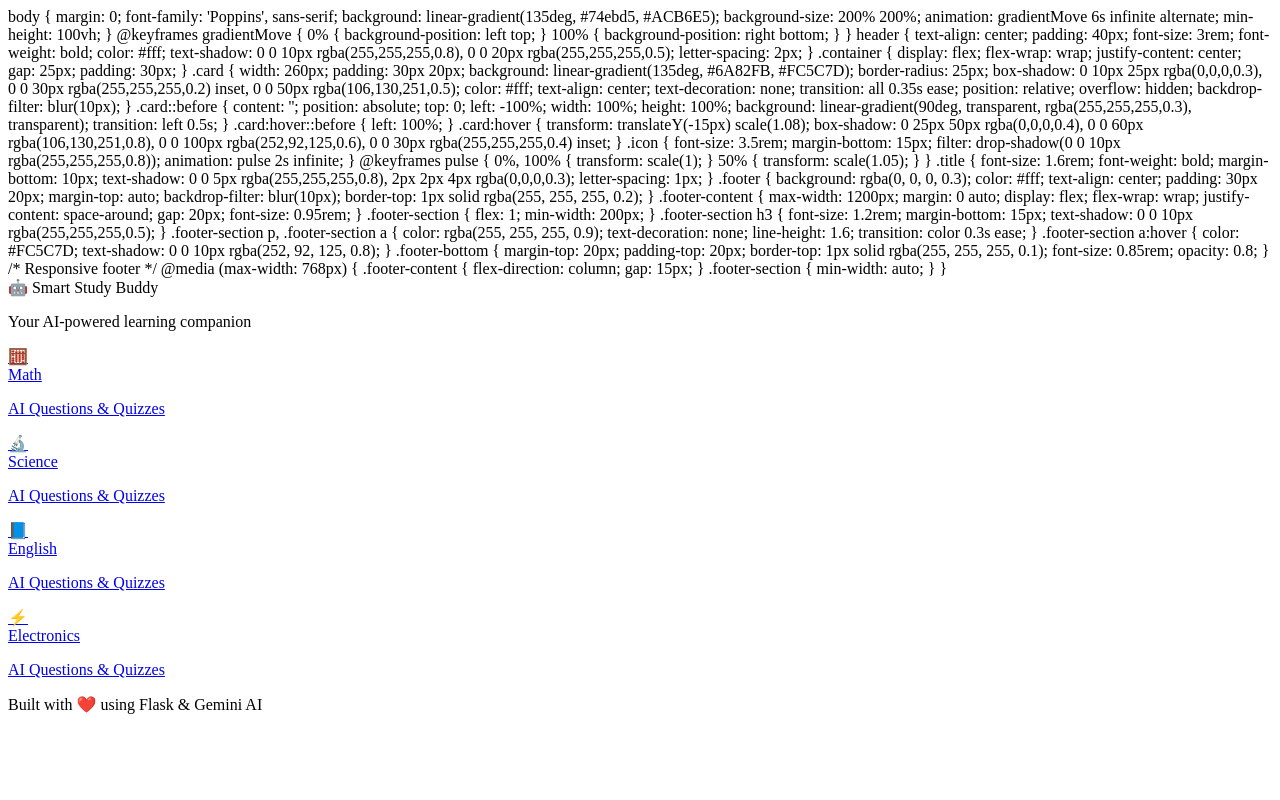
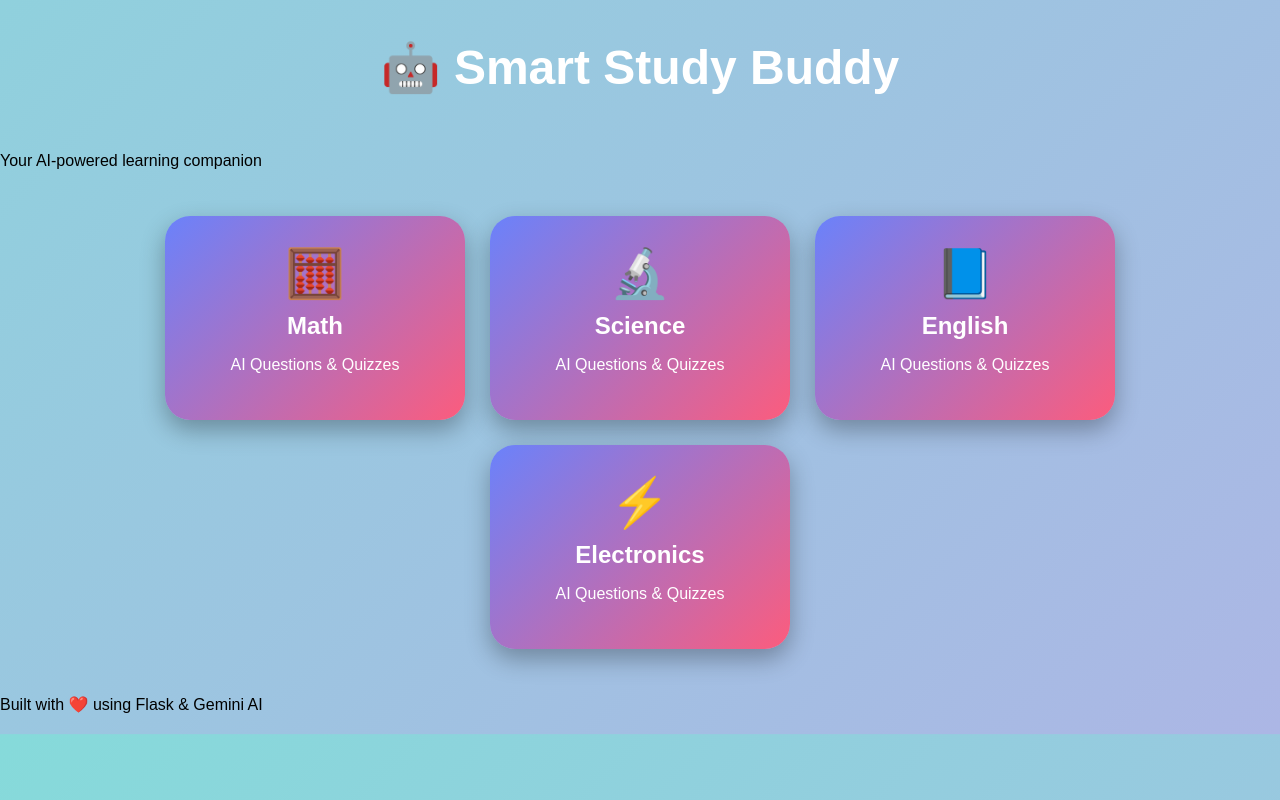
Before and after one commit to Karunyareddy49/smart-study-buddy, a Flask app: page / in a window 1280 px wide. Run offline with Flask 3, Linux system fonts and the light colour scheme.

Commit message:
Refactor CSS styles in home.html
Refactored CSS styles for consistency and clarity.

```diff
--- a/templates/home.html
+++ b/templates/home.html
@@ -3,13 +3,14 @@
 <head>
     <meta charset="UTF-8">
  <title>Smart Study Buddy</title>
+
+    <style>
         body {
             margin: 0;
-    font-family: 'Poppins', sans-serif;
+            font-family: Poppins, sans-serif;
             background: linear-gradient(135deg, #74ebd5, #ACB6E5);
             background-size: 200% 200%;
             animation: gradientMove 6s infinite alternate;
-    min-height: 100vh;
         }
 
         @keyframes gradientMove {
@@ -22,9 +23,7 @@ header {
             padding: 40px;
             font-size: 3rem;
             font-weight: bold;
-    color: #fff;
-    text-shadow: 0 0 10px rgba(255,255,255,0.8), 0 0 20px rgba(255,255,255,0.5);
-    letter-spacing: 2px;
+            color: white;
         }
 
         .container {
@@ -40,63 +39,26 @@ header {
             padding: 30px 20px;
             background: linear-gradient(135deg, #6A82FB, #FC5C7D);
             border-radius: 25px;
-    box-shadow:
-        0 10px 25px rgba(0,0,0,0.3),
-        0 0 30px rgba(255,255,255,0.2) inset,
-        0 0 50px rgba(106,130,251,0.5);
-    color: #fff;
+            box-shadow: 0 10px 25px rgba(0,0,0,0.3);
+            color: white;
             text-align: center;
             text-decoration: none;
-    transition: all 0.35s ease;
-    position: relative;
-    overflow: hidden;
-    backdrop-filter: blur(10px);
-}
-
-.card::before {
-    content: '';
-    position: absolute;
-    top: 0;
-    left: -100%;
-    width: 100%;
-    height: 100%;
-    background: linear-gradient(90deg, transparent, rgba(255,255,255,0.3), transparent);
-    transition: left 0.5s;
-}
-
-.card:hover::before {
-    left: 100%;
+            transition: transform 0.35s ease, box-shadow 0.35s ease;
         }
 
         .card:hover {
-    transform: translateY(-15px) scale(1.08);
-    box-shadow:
-        0 25px 50px rgba(0,0,0,0.4),
-        0 0 60px rgba(106,130,251,0.8),
-        0 0 100px rgba(252,92,125,0.6),
-        0 0 30px rgba(255,255,255,0.4) inset;
+            transform: translateY(-10px) scale(1.05);
+            box-shadow: 0 18px 40px rgba(0,0,0,0.4);
         }
 
         .icon {
-    font-size: 3.5rem;
-    margin-bottom: 15px;
-    filter: drop-shadow(0 0 10px rgba(255,255,255,0.8));
-    animation: pulse 2s infinite;
-}
-
-@keyframes pulse {
-    0%, 100% { transform: scale(1); }
-    50% { transform: scale(1.05); }
+            font-size: 3rem;
+            margin-bottom: 10px;
         }
 
         .title {
-    font-size: 1.6rem;
+            font-size: 1.5rem;
             font-weight: bold;
-    margin-bottom: 10px;
-    text-shadow:
-        0 0 5px rgba(255,255,255,0.8),
-        2px 2px 4px rgba(0,0,0,0.3);
-    letter-spacing: 1px;
         }
         .footer {
     background: rgba(0, 0, 0, 0.3);
@@ -161,7 +123,7 @@ header {
         min-width: auto;
     }
 }
-
+    </style>
 <body>
 <header>🤖 Smart Study Buddy</header>
 <p>Your AI-powered learning companion</p>
```
Lines whose indentation alone changed are shown as unchanged.
